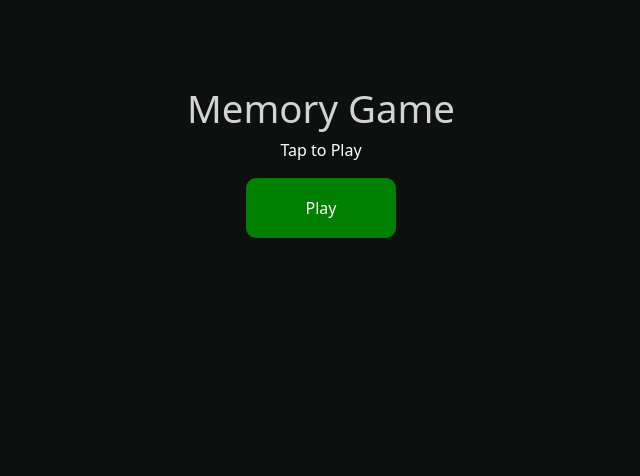
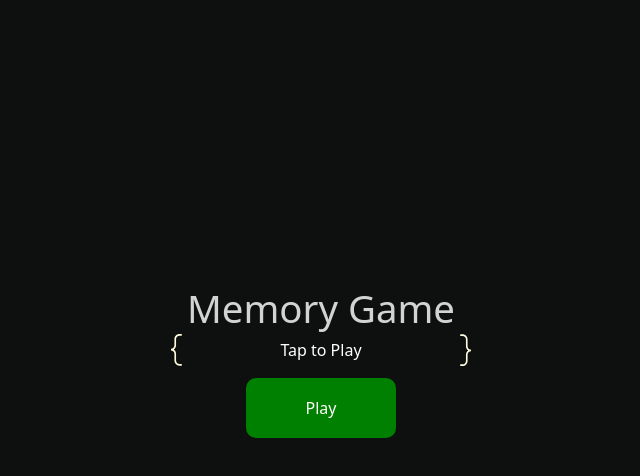
Before and after one commit to sarthak-gupta229/Memory-Game, a React (Vite) app: page / in a window 1280 px wide. Shown: the top 476 px of the page, without its empty margins (319-959 px from the left). Built offline with nearby package versions, Linux system fonts and the light colour scheme.

Commit message:
aligned text

```diff
--- a/src/component/Homepage.jsx
+++ b/src/component/Homepage.jsx
@@ -14,10 +14,12 @@ function Homepage() {
   }, []);
 
   return (
-    <div className="text-center mt-20 relative z-10">
+    <div className="text-center mt-20 relative z-10 flex justify-center items-center flex-col">
+      <div className="absolute top-50">
       <h1>Memory Game</h1>
       <p className="braces">Tap to Play</p>
       <button id="play" onClick={() => navigate("/game")}>Play</button>
+      </div>
       <section className="hero pricing-hero" data-block="pricing-hero">
         <div className="container">
           <div className="pricing-hero__content">
--- a/src/component/MemoryGames.jsx
+++ b/src/component/MemoryGames.jsx
@@ -121,7 +121,7 @@ const MemoryGames = () => {
 
   return (
     <div
-      className="flex flex-col items-center min-h-screen relative py-40"
+      className="flex flex-col items-center min-h-screen relative py-40 "
       style={{ backgroundColor: darkMode ? "grey" : "#0E100F" }}
     >
       {/* <button className=" absolute top-8 right-8" >Dark Mode</button> */}
```
